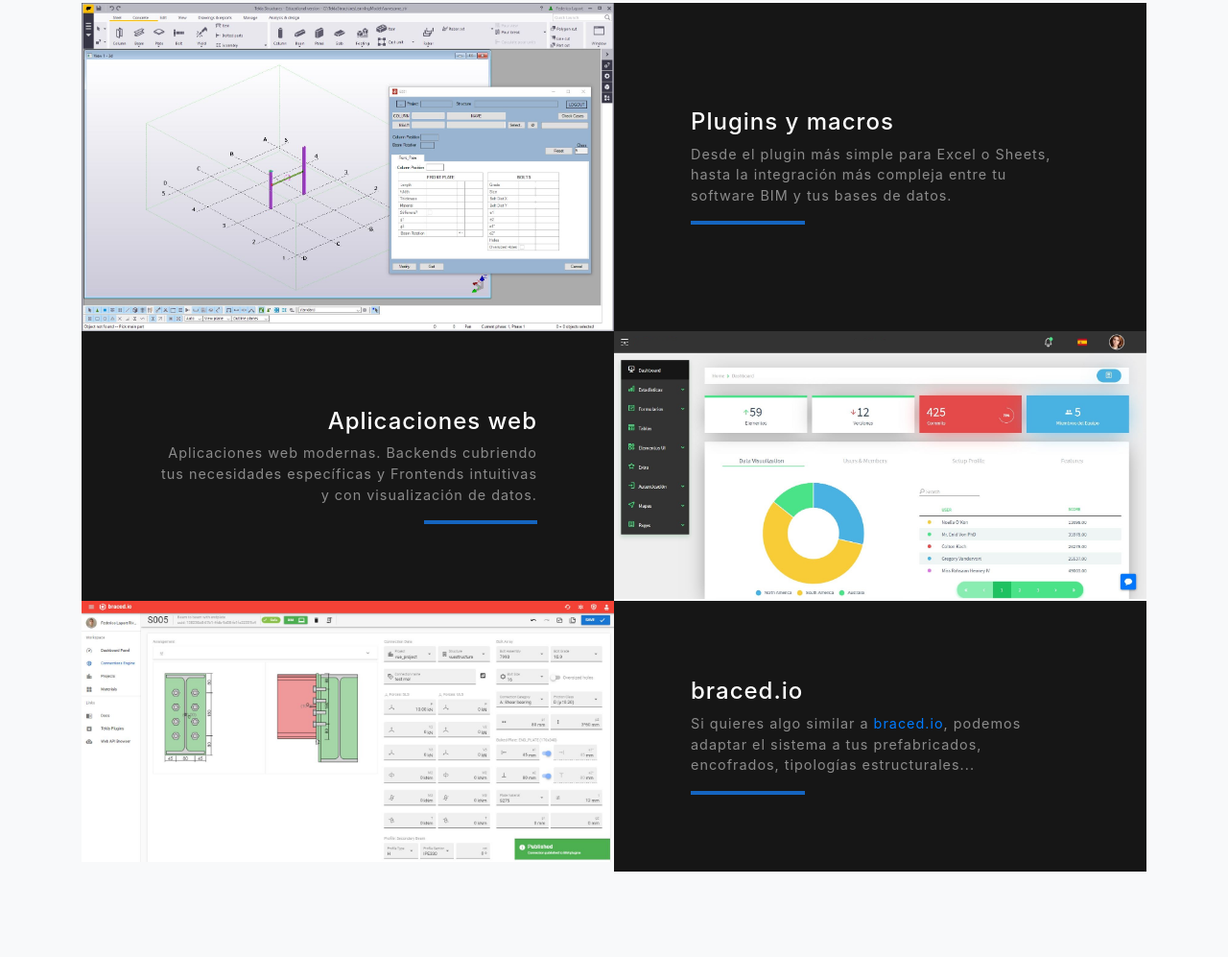
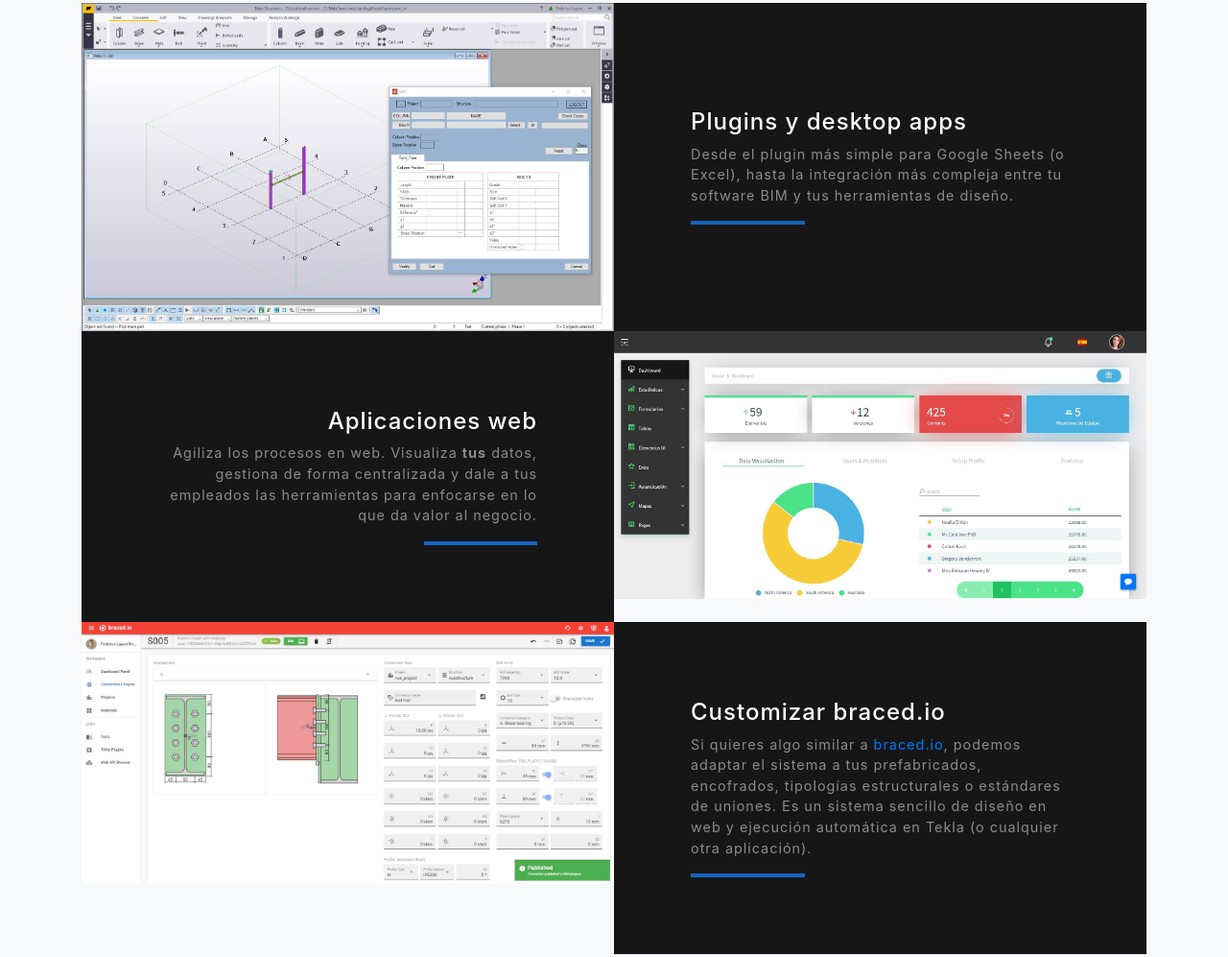
Before and after one commit to braced/braced.github.io, a website with bundled scripts: page index.html in a window 1280 px wide. Shown: the part 3024-4021 px from the top of the page at 96% size. Built offline with nearby package versions, Linux system fonts and the light colour scheme.

Commit message:
update text

```diff
--- a/index.html
+++ b/index.html
@@ -1,5 +1,5 @@
 <!DOCTYPE html>
-<html lang="en">
+<html lang="es">
 
 <head>
 
@@ -167,10 +167,12 @@
                     <div class="bg-black text-center h-100 project">
                         <div class="d-flex h-100">
                             <div class="project-text w-100 my-auto text-center text-lg-left">
-                                <h4 class="text-white">Plugins y macros</h4>
+                                <h4 class="text-white">Plugins y desktop apps</h4>
                                 <p class="mb-0 text-white-50">Desde el plugin más simple
-                                    para Excel o Sheets, hasta la integración más
-                                    compleja entre tu software BIM y tus bases de datos.</p>
+                                    para Google Sheets (o Excel), hasta la integración
+                                    más
+                                    compleja entre tu software BIM y tus herramientas de
+                                    diseño.</p>
                                 <hr class="d-none d-lg-block mb-0 ml-0">
                             </div>
                         </div>
@@ -188,9 +190,11 @@
                         <div class="d-flex h-100">
                             <div class="project-text w-100 my-auto text-center text-lg-right">
                                 <h4 class="text-white">Aplicaciones web</h4>
-                                <p class="mb-0 text-white-50">Aplicaciones web modernas.
-                                    Backends cubriendo tus necesidades específicas y
-                                    Frontends intuitivas y con visualización de datos.</p>
+                                <p class="mb-0 text-white-50">Agiliza los procesos en
+                                    web. Visualiza <strong>tus</strong> datos, gestiona
+                                    de forma centralizada y dale a tus empleados las
+                                    herramientas para enfocarse en lo que da valor al
+                                    negocio.</p>
                                 <hr class="d-none d-lg-block mb-0 mr-0">
                             </div>
                         </div>
@@ -207,12 +211,14 @@
                     <div class="bg-black text-center h-100 project">
                         <div class="d-flex h-100">
                             <div class="project-text w-100 my-auto text-center text-lg-left">
-                                <h4 class="text-white">braced.io</h4>
+                                <h4 class="text-white">Customizar braced.io</h4>
                                 <p class="mb-0 text-white-50">Si quieres algo similar a
                                     <a target="_blank" href="https://braced.io/">braced.io</a>,
                                     podemos adaptar el sistema a tus
                                     prefabricados, encofrados, tipologías
-                                    estructurales... </p>
+                                    estructurales o estándares de uniones. Es un sistema
+                                    sencillo de diseño en web y ejecución automática en
+                                    Tekla (o cualquier otra aplicación).</p>
                                 <hr class="d-none d-lg-block mb-0 ml-0">
                             </div>
                         </div>
```
